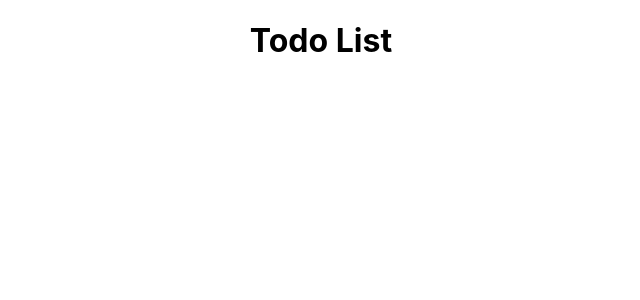
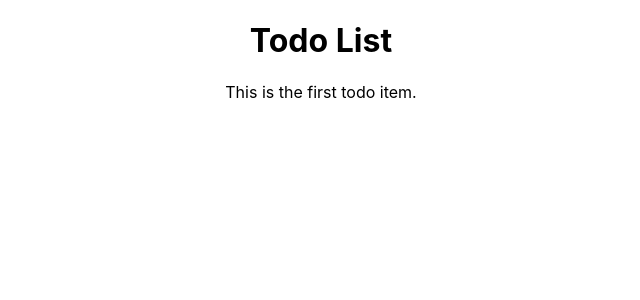
Before and after one commit to anna-tsang/react-todolist, a React (Create React App) app: page / in a window 1280 px wide. Shown: the top 300 px of the page, without its empty margins (319-959 px from the left). Built offline with nearby package versions, Linux system fonts and the light colour scheme.

Commit message:
[react-todolist][Anna] feat: toDoList render

```diff
--- a/src/App.js
+++ b/src/App.js
@@ -6,6 +6,7 @@ function App() {
     <div className="App">
       <h1>Todo List</h1>
       <ToDoList></ToDoList>
+
     </div>
   );
 }
--- a/src/components/ToDoList.js
+++ b/src/components/ToDoList.js
@@ -1,7 +1,12 @@
+import { useState } from "react";
+
 function ToDoList() {
+
+    const [todoText, setTodoText] = useState("This is the first todo item.");
+
     return (
         <div>
-
+            <p>{todoText}</p>
         </div>
     );
 }
```
